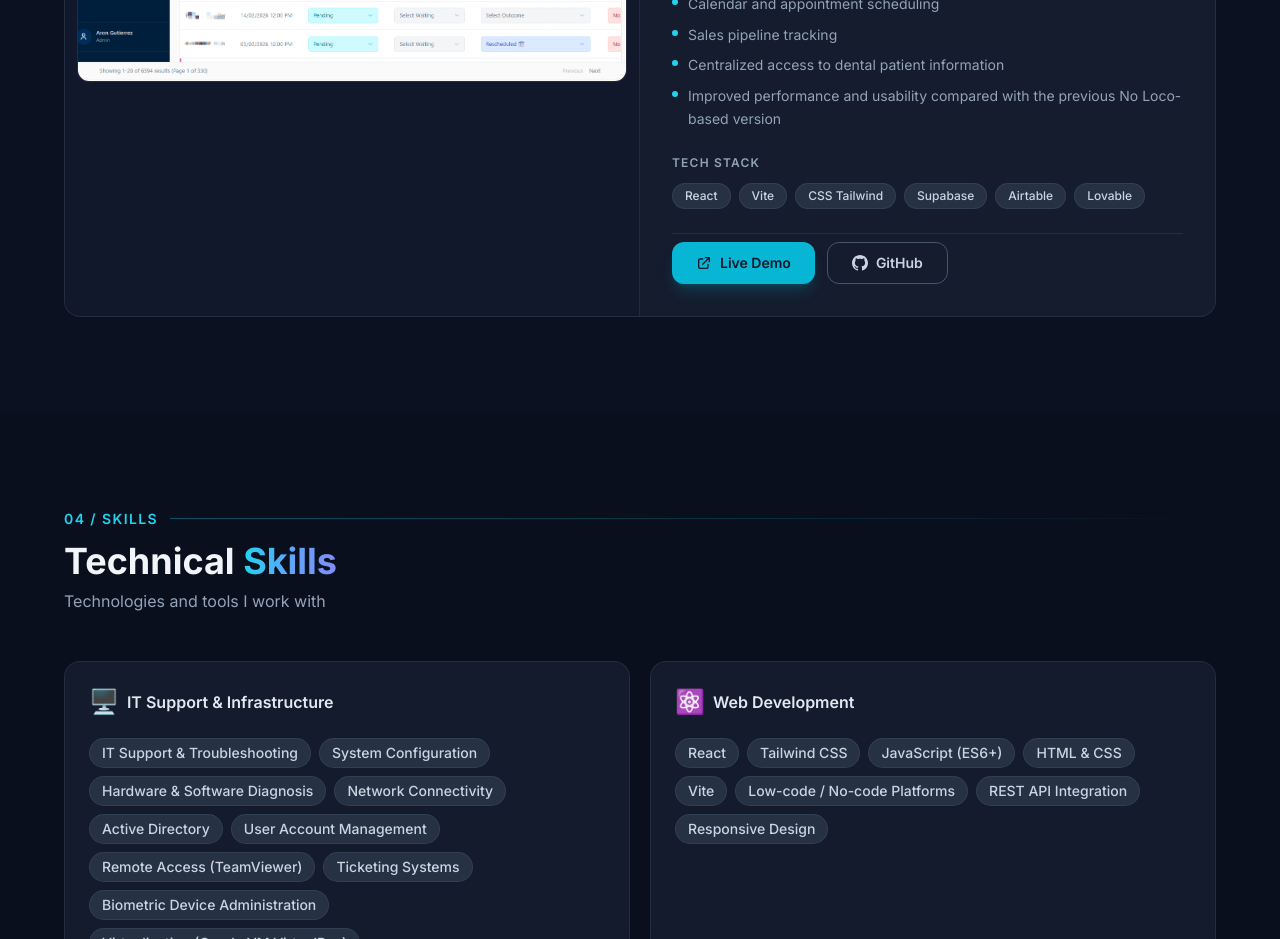
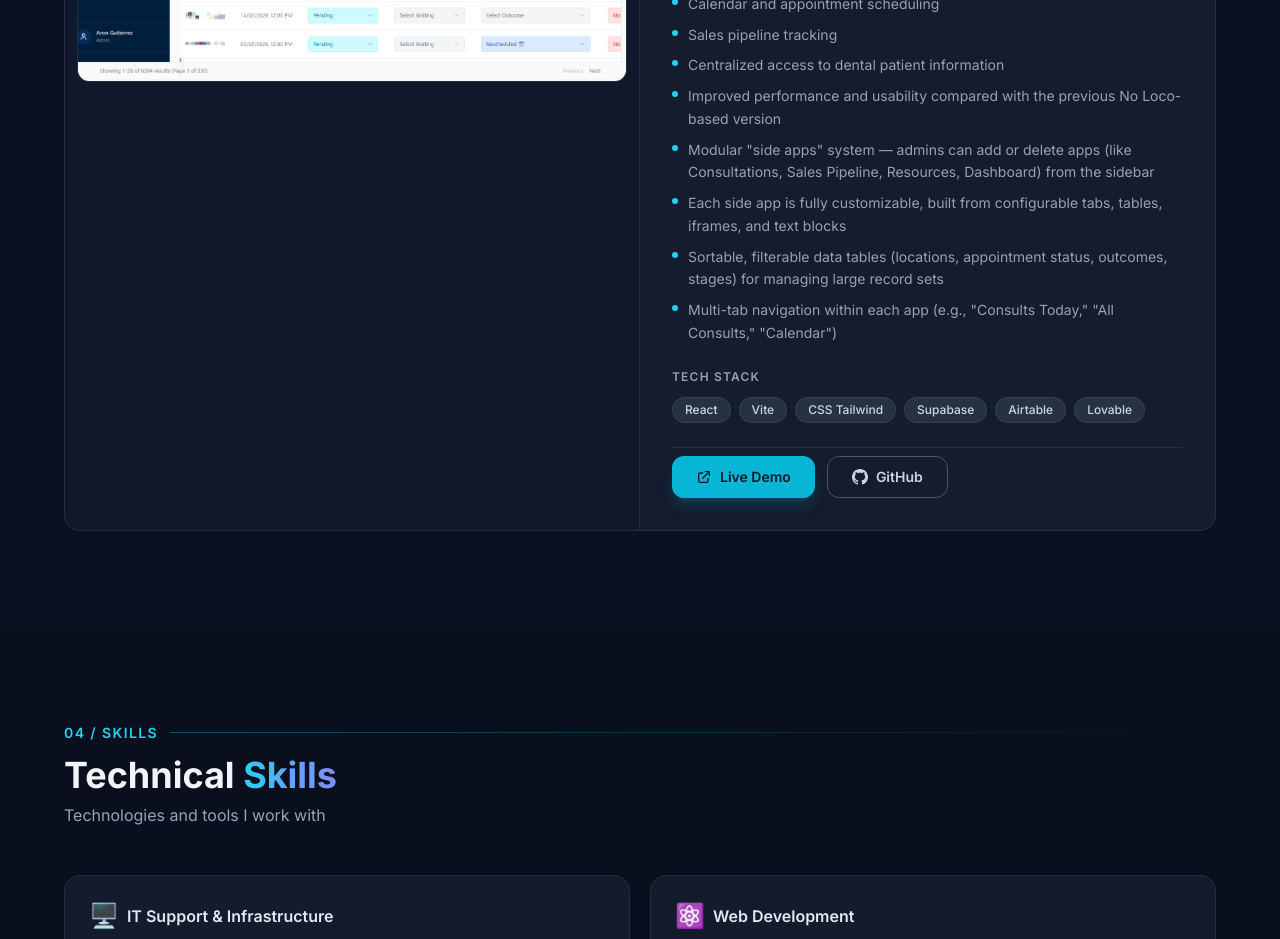
Before and after one commit to 4ronJohn/Gutierrez-Portfolio, a React (Vite) app: page / in a window 1280 px wide. Shown: the part 3960-4899 px from the top of the page. Built offline with nearby package versions, Linux system fonts and the light colour scheme.

Commit message:
Update Projects.jsx

```diff
--- a/src/components/Projects.jsx
+++ b/src/components/Projects.jsx
@@ -38,6 +38,10 @@ const projects = [
       'Sales pipeline tracking',
       'Centralized access to dental patient information',
       'Improved performance and usability compared with the previous No Loco-based version',
+      'Modular "side apps" system — admins can add or delete apps (like Consultations, Sales Pipeline, Resources, Dashboard) from the sidebar',
+      'Each side app is fully customizable, built from configurable tabs, tables, iframes, and text blocks',
+      'Sortable, filterable data tables (locations, appointment status, outcomes, stages) for managing large record sets',
+      'Multi-tab navigation within each app (e.g., "Consults Today," "All Consults," "Calendar")',
     ],
     stack: ['React', 'Vite', 'CSS Tailwind', 'Supabase', 'Airtable', 'Lovable'],
     liveUrl: '#',
```
